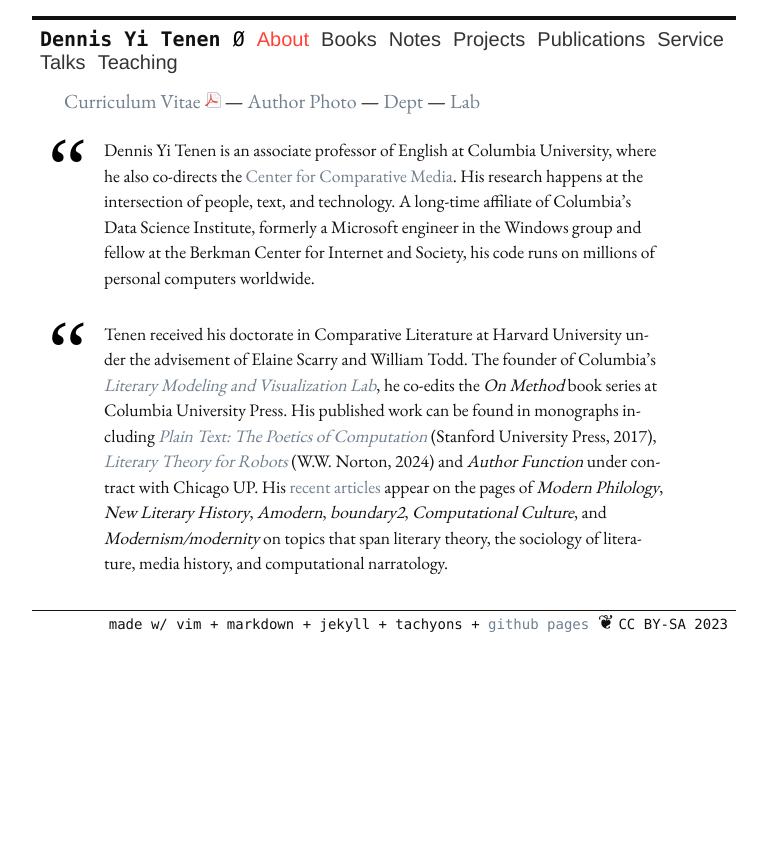
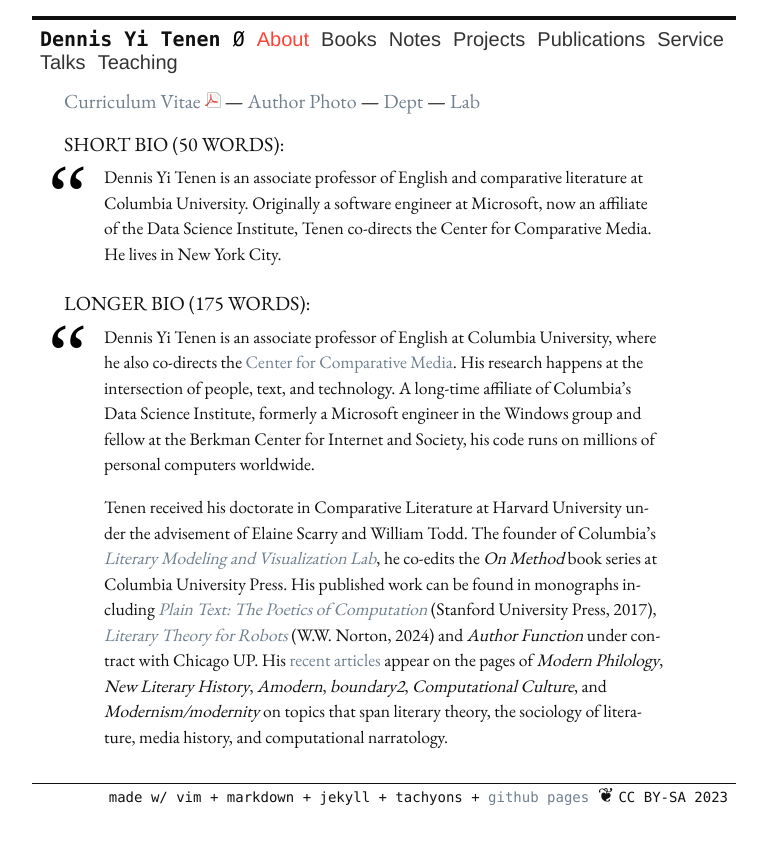
Before and after one commit to denten/denten.github.io, a Jekyll site: the page built from _pages/about.md, in a window 1280 px wide. Shown: the top 844 px of the page, without its empty margins (256-1023 px from the left). Built offline with Jekyll 4.4.1, drawn with Linux system fonts in a browser that asks for light colours; nearby versions of some CDN libraries.

Commit message:
update bio

```diff
--- a/_pages/about.md
+++ b/_pages/about.md
@@ -7,21 +7,29 @@ title: "about"
 [Curriculum Vitae <img src="../public/pdf.png" />][5] --- [Author Photo][6] --- [Dept][7] ---
 [Lab][8]
 
-> Dennis Yi Tenen is an associate professor of English at Columbia University, where he also
-co-directs the [Center for Comparative Media][12]. His research happens at the intersection of
-people, text, and technology. A long-time affiliate of Columbia’s Data Science Institute,
-formerly a Microsoft engineer in the Windows group and fellow at the Berkman Center for
-Internet and Society, his code runs on millions of personal computers worldwide.
+## Short Bio (50 words):
 
+> Dennis Yi Tenen is an associate professor of English and comparative literature at Columbia
+University. Originally a software engineer at Microsoft, now an affiliate of the Data Science
+Institute, Tenen co-directs the Center for Comparative Media. He lives in New York City.
+
+## Longer Bio (175 words):
+
+>  Dennis Yi Tenen is an associate professor of English at Columbia University, where he also
+> co-directs the [Center for Comparative Media][12]. His research happens at the intersection of
+> people, text, and technology. A long-time affiliate of Columbia’s Data Science Institute,
+> formerly a Microsoft engineer in the Windows group and fellow at the Berkman Center for
+> Internet and Society, his code runs on millions of personal computers worldwide.
+>
 > Tenen received his doctorate in Comparative Literature at Harvard University under the
-advisement of Elaine Scarry and William Todd. The founder of Columbia's [*Literary Modeling and
-Visualization Lab*][8], he co-edits the *On Method* book series at Columbia University Press.
-His published work can be found in monographs including [*Plain Text: The Poetics of
-Computation*][3] (Stanford University Press, 2017), [*Literary Theory for Robots*][11] (W.W.
-Norton, 2024) and *Author Function* under contract with Chicago UP. His [recent articles][22]
-appear on the pages of *Modern Philology*, *New Literary History*, *Amodern*, *boundary2*,
-*Computational Culture*, and *Modernism/modernity* on topics that span literary theory, the
-sociology of literature, media history, and computational narratology.
+> advisement of Elaine Scarry and William Todd. The founder of Columbia's [*Literary Modeling and
+> Visualization Lab*][8], he co-edits the *On Method* book series at Columbia University Press.
+> His published work can be found in monographs including [*Plain Text: The Poetics of
+> Computation*][3] (Stanford University Press, 2017), [*Literary Theory for Robots*][11] (W.W.
+> Norton, 2024) and *Author Function* under contract with Chicago UP. His [recent articles][22]
+> appear on the pages of *Modern Philology*, *New Literary History*, *Amodern*, *boundary2*,
+> *Computational Culture*, and *Modernism/modernity* on topics that span literary theory, the
+> sociology of literature, media history, and computational narratology.
 
 [1]: http://english.columbia.edu
 [2]: http://datascience.columbia.edu/new-media
```
